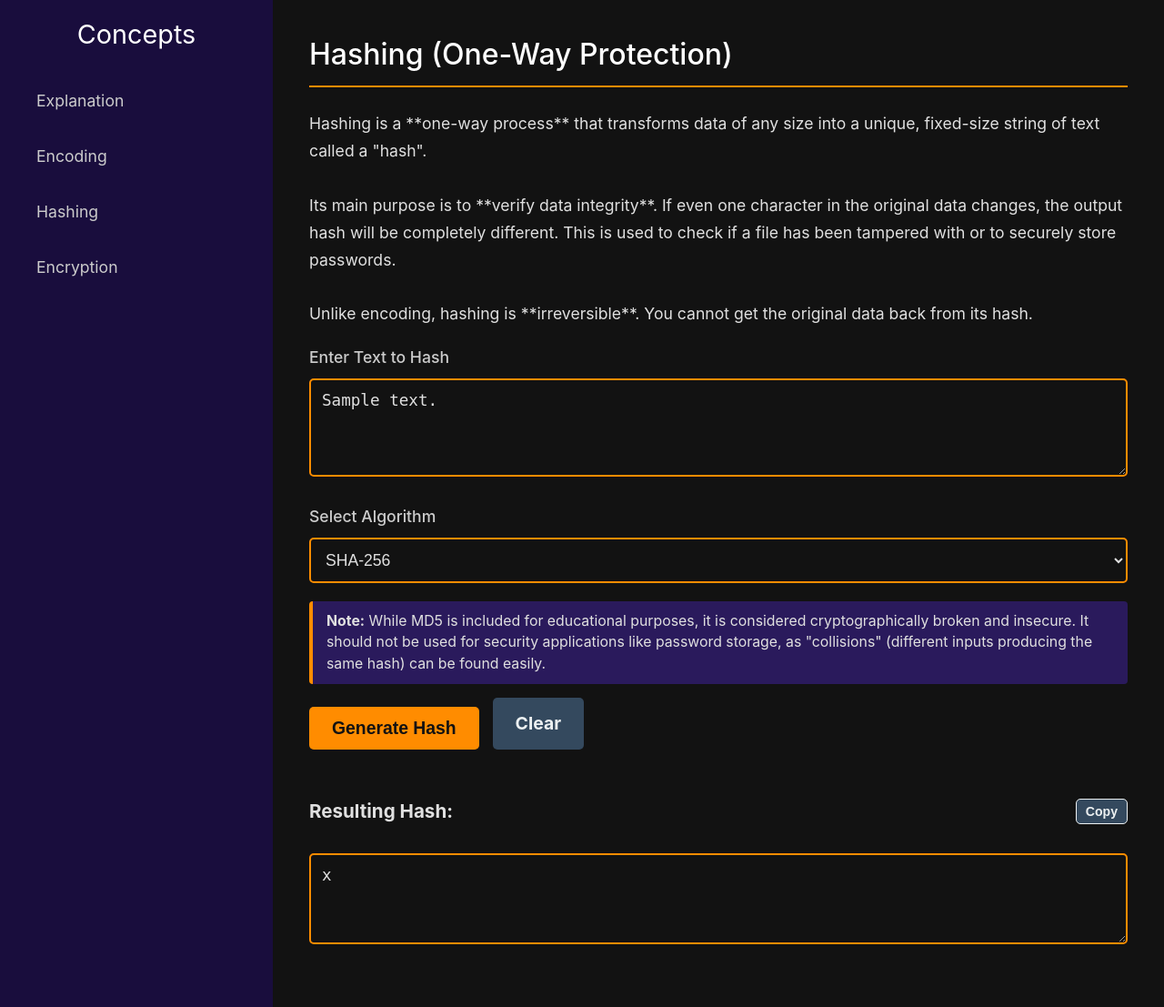
After one commit to ThiagoMaria-SecurityIT/infosec_tool, a Flask app: template templates/hashing.html in a window 1280 px wide. The commit adds this page. Shown: the whole page at 91% size. Run offline with Flask 3, Linux system fonts and the light colour scheme; the template is opened without the code that fills it: most values are stand-ins (such as "Sample title", 1, 10 or a date in 2020).

Commit message:
Add files via upload

```diff
--- /dev/null
+++ b/templates/hashing.html
@@ -0,0 +1,71 @@
+{% extends "layout.html" %}
+
+{% block content %}
+<div class="content-header">
+    <h1>Hashing (One-Way Protection)</h1>
+</div>
+<div class="content-body">
+    <p>
+        Hashing is a **one-way process** that transforms data of any size into a unique, fixed-size string of text called a "hash".
+        <br><br>
+        Its main purpose is to **verify data integrity**. If even one character in the original data changes, the output hash will be completely different. This is used to check if a file has been tampered with or to securely store passwords.
+        <br><br>
+        Unlike encoding, hashing is **irreversible**. You cannot get the original data back from its hash.
+    </p>
+
+    <form method="POST" action="{{ url_for('hashing_page') }}" autocomplete="off">
+        <div class="form-group">
+            <label for="inputText">Enter Text to Hash</label>
+            <textarea id="inputText" name="inputText" rows="4">{{ input_text or '' }}</textarea>
+        </div>
+
+        <div class="form-group">
+            <label for="algorithm">Select Algorithm</label>
+            <select name="algorithm" id="algorithm" class="custom-select">
+                <option value="sha256" {% if selected_algorithm == 'sha256' %}selected{% endif %}>SHA-256</option>
+                <option value="sha512" {% if selected_algorithm == 'sha512' %}selected{% endif %}>SHA-512</option>
+                <option value="md5" {% if selected_algorithm == 'md5' %}selected{% endif %}>MD5 (for demonstration)</option>
+            </select>
+        </div>
+
+        <div class="developer-note">
+            <p><strong>Note:</strong> While MD5 is included for educational purposes, it is considered cryptographically broken and insecure. It should not be used for security applications like password storage, as "collisions" (different inputs producing the same hash) can be found easily.</p>
+        </div>
+
+        <button type="submit">Generate Hash</button>
+        <a href="{{ url_for('hashing_page') }}" class="clear-link-btn">Clear</a>
+    </form>
+
+    <div class="results-container" style="margin-top: 30px;">
+        <div class="label-container">
+            <h3>Resulting Hash:</h3>
+            {% if result_hash %}
+                <button type="button" onclick="copyToClipboard('resultText')" class="copy-btn">Copy</button>
+            {% endif %}
+        </div>
+        <div class="form-group">
+            <textarea id="resultText" readonly rows="3">{{ result_hash }}</textarea>
+        </div>
+    </div>
+</div>
+
+<script>
+function copyToClipboard(elementId) {
+    const textArea = document.getElementById(elementId);
+    textArea.select();
+    navigator.clipboard.writeText(textArea.value).then(() => alert("Copied!"));
+}
+</script>
+
+<style>
+.label-container { display: flex; justify-content: space-between; align-items: center; }
+.copy-btn { background-color: #34495e; color: #ecf0f1; padding: 5px 10px; font-size: 0.8em; font-weight: bold; border-radius: 5px; cursor: pointer; border: 1px solid #ecf0f1; }
+.copy-btn:hover { background-color: #4e6a85; }
+.clear-link-btn { display: inline-block; background-color: #34495e; color: #ecf0f1; padding: 12px 25px; font-size: 1.1em; font-weight: bold; border-radius: 5px; text-decoration: none; margin-left: 10px; vertical-align: bottom; }
+.clear-link-btn:hover { background-color: #4e6a85; }
+.custom-select { width: 100%; padding: 12px; background-color: transparent; border: 2px solid #FF8C00; border-radius: 5px; color: #E0E0E0; font-size: 1em; }
+.custom-select option { background-color: #190D3D; color: #E0E0E0; }
+.developer-note { background-color: #2a1a5c; border-left: 4px solid #FF8C00; padding: 10px 15px; margin: 15px 0; border-radius: 4px; font-size: 0.9em; }
+.developer-note p { margin: 0; line-height: 1.5; }
+</style>
+{% endblock %}
--- a/templates/layout.html
+++ b/templates/layout.html
@@ -3,12 +3,13 @@
 <head>
     <meta charset="UTF-8">
     <meta name="viewport" content="width=device-width, initial-scale=1.0">
-    <title>Data Protection Concepts</title>
+    <title>InfoSec Concepts</title>
+    <!-- The url_for function correctly links our stylesheet from the static folder -->
     <link rel="stylesheet" href="{{ url_for('static', filename='style.css') }}">
 </head>
 <body>
 
-    <!-- This is the main container that will hold our two columns -->
+    <!-- This is the main container that holds our two columns -->
     <div class="app-container">
 
         <!-- Left Column: The Sidebar for Navigation -->
@@ -16,29 +17,34 @@
             <div class="sidebar-header">
                 <h2>Concepts</h2>
             </div>
+            <!--
+                This navigation list dynamically adds the 'active' class to the link
+                of the current page, based on the 'page' variable passed from Flask.
+            -->
             <ul class="sidebar-nav">
-                <!-- These links will eventually point to our Flask routes -->
-                <li><a href="#">Explanation</a></li>
-                <li><a href="#">Encoding</a></li>
-                <li><a href="#">Hashing</a></li>
-                <li><a href="#">Encryption</a></li>
+                <li><a href="{{ url_for('index') }}" class="{{ 'active' if page == 'explanation' else '' }}">Explanation</a></li>
+                <li><a href="{{ url_for('encoding_page') }}" class="{{ 'active' if page == 'encoding' else '' }}">Encoding</a></li>
+                <li><a href="{{ url_for('hashing_page') }}" class="{{ 'active' if page == 'hashing' else '' }}">Hashing</a></li>
+                <li><a href="{{ url_for('encryption_page') }}" class="{{ 'active' if page == 'encryption' else '' }}">Encryption</a></li>
             </ul>
         </div>
 
-        <!-- Right Column: The Main Content Area -->
+        {#
+			Right Column: The Main Content Area.
+			The {% block content %} is a placeholder that child templates
+			(like encoding.html, hashing.html, and encryption.html) will fill
+			with their own specific content.
+		#}
         <div class="main-content">
+            {% block content %}
             <div class="content-header">
                 <h1>Welcome!</h1>
             </div>
             <div class="content-body">
                 <p>Select a concept from the menu on the left to get started.</p>
-                <p>This tool will provide a practical demonstration of Plaintext, Encoding, Hashing, and Encryption.</p>
-				<div class="form-group">
-    <label for="inputText">Your Text</label>
-    <textarea id="inputText" name="inputText"></textarea>
-</div>
-<button type="button">Submit</button>
+                <p>This tool provides a practical demonstration of Plaintext, Encoding, Hashing, and Encryption.</p>
             </div>
+            {% endblock %}
         </div>
 
     </div>
```
Also changed, not shown: templates/encoding.html (added, +58 -0 lines), templates/encryption.html (added, +61 -0 lines).
